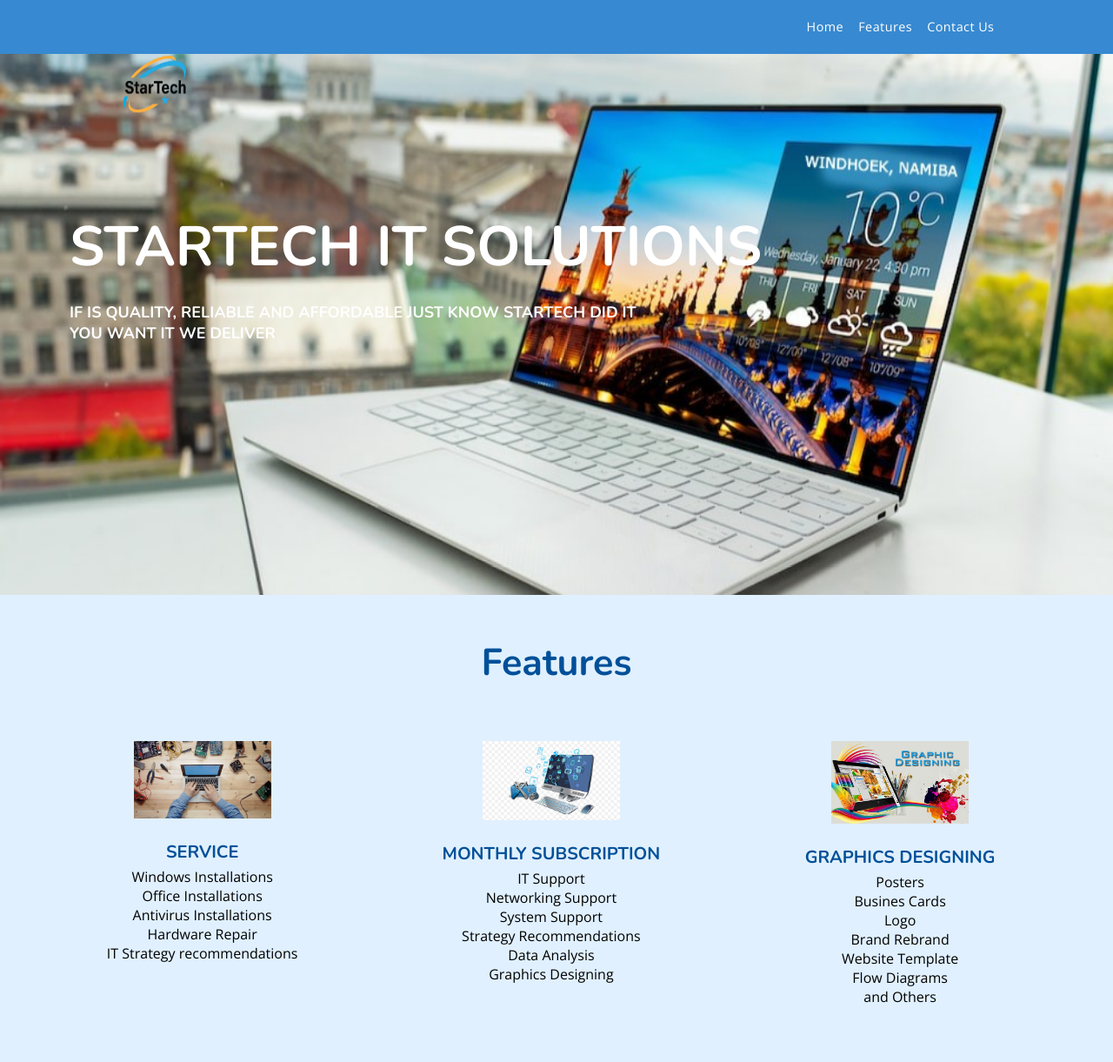
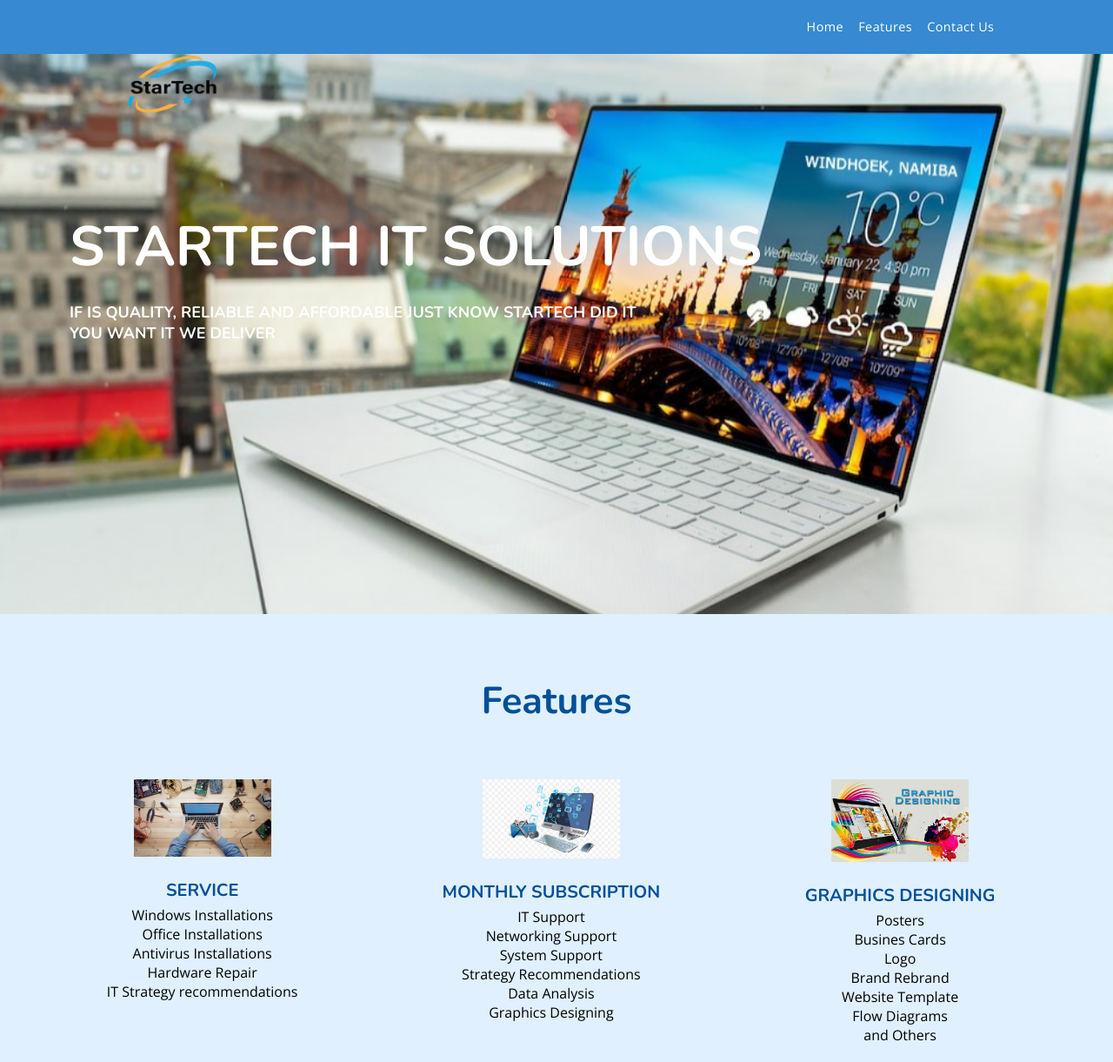
Before and after one commit to PatrickCino/Startech, a plain HTML site: page index.html in a window 1280 px wide. Shown: the top 1221 px of the page at 87% size. Drawn offline with nearby package versions, Linux system fonts and the light colour scheme.

Commit message:
initial commit

```diff
--- a/index.html
+++ b/index.html
@@ -21,7 +21,7 @@
                 <div class="area">
                     <div id="logo">
                         <a href="#">
-                            <img id="light-logo" style="width: 100px; " alt="website logo" src="images/Startech.png" />
+                            <img id="light-logo" style="width: 15 0px; " alt="website logo" src="images/Startech.png" />
                             <!-- <img id="dark-logo" style="display: none;" alt="website logo" src="images/Startech.png" /> -->
                         </a>
                     </div>
@@ -54,8 +54,8 @@
                 <button class="transparent-button">Learn more</button> -->
             </div>
            <!--  <img style="width: 100%; margin-top: 7em;" draggable="false" src="images/cover.png" /> --><a name="features"></a>
-           <br>
-            <div class="boxes-container" style="padding-top: 3em; margin-top: -0.32em;">
+           <br> <br>
+            <div class="boxes-container" style="padding-top: 3em; margin-top: -0.32em;">  <br>
                 <h1 id="box-h1">Features</h1>
 
                 <div class="home-box">
@@ -139,10 +139,11 @@
 
                 <div class="clear"></div>
             </div>   -->
+            <br><br><br><br>
             <a name="contact"></a>
             <br>
-            <br><br><br><br>
-            <div id="contact-form-layout">
+
+            <div id="contact-form-layout"> <br><br><br><br>
                 <h1 class="mainpage-heading left">Contact us</h1>
                 <input class="textbox" type="text" placeholder="Name" />
                 <input class="textbox" type="text" placeholder="Email" id="email" />
```
